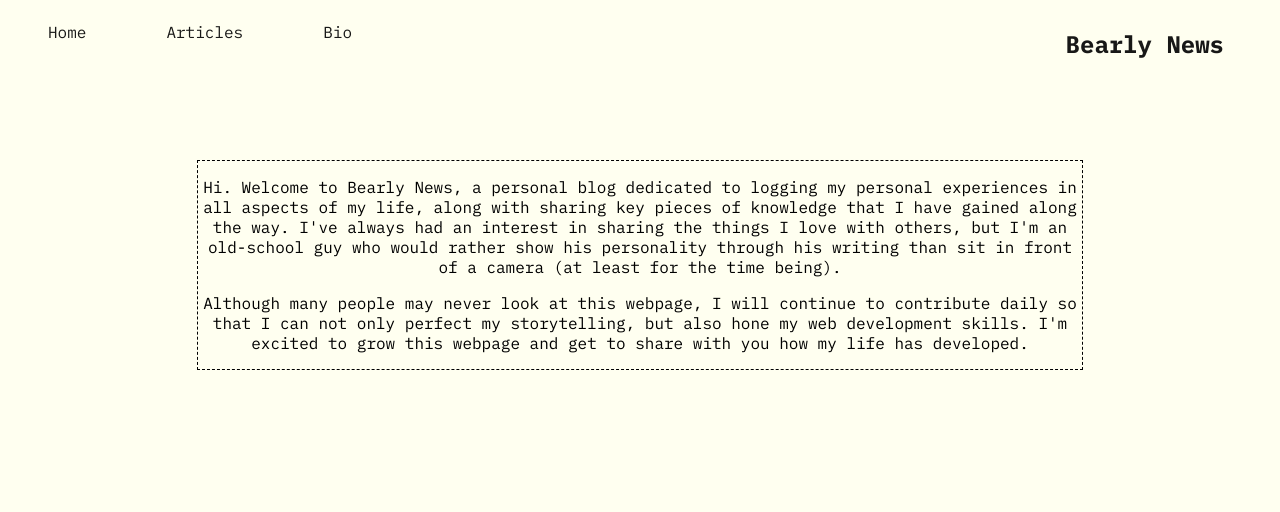
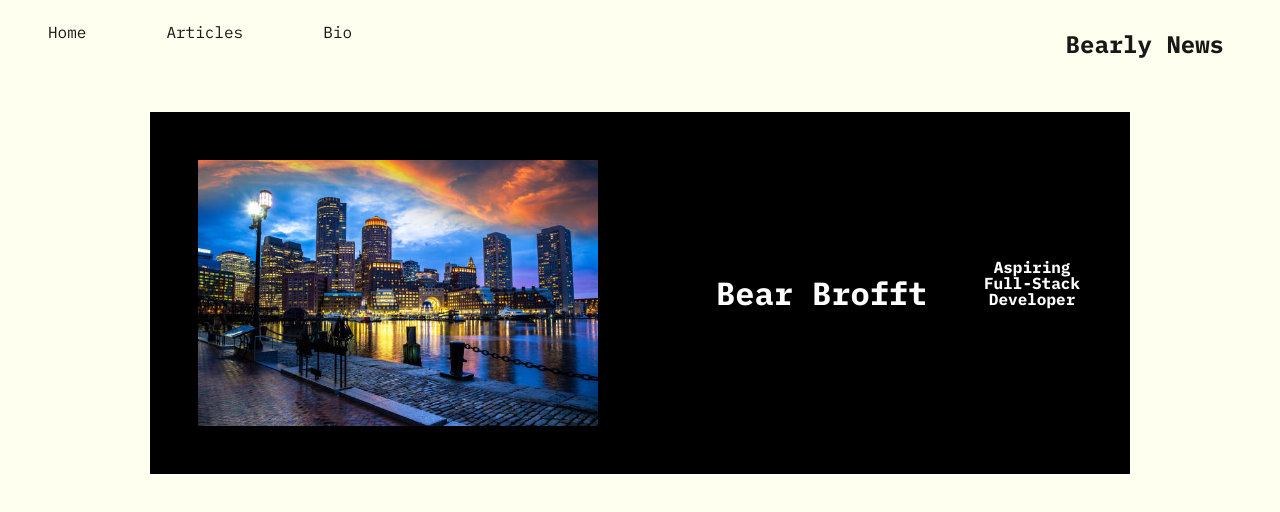
Before and after one commit to bearbrofft/BearlyNews, a plain HTML site: page index.htm in a window 1280 px wide. Drawn offline with Linux system fonts and the light colour scheme.

Commit message:
idk what i am doing

```diff
--- a/index.htm
+++ b/index.htm
@@ -12,16 +12,40 @@
 
 <style>
 
-    p.intro{
+    #intro {
         font-family: "IBM Plex Mono";
         text-align: center;
+        margin-left: 4rem;
+        margin-top: 0;
+        margin-bottom: 0;
+        color: white;
+        width: 100%;
+        position: relative;
+    }
+    #sub-intro {
+        font-family: "IBM Plex Mono";
+        text-align: center;
+        margin-top: 0;
+        color: white;
+        line-height: 1rem;
+        position: relative;
     }
     .container {
         width: 70%;
+        height: 40%;
         margin-right: auto;
         margin-left: auto;
-        border: 1px dashed black;
-        margin-top: 5rem;
+        margin-bottom: 3rem;
+        margin-top: 2rem;
+        padding: 3rem;
+        display: flex;
+        align-items: center;
+        justify-content: center;
+        background-color: black;
+    }
+    .skyline {
+        float: left;
+        padding: 3rem;
     }
 
 
@@ -57,17 +81,9 @@
 
 
     <div class="container">
-        <p class="intro">
-            Hi. Welcome to Bearly News, a personal blog dedicated to logging my personal experiences in all aspects of my life,
-            along with sharing key pieces of knowledge that I have gained along the way. I've always had an interest in sharing
-            the things I love with others, but I'm an old-school guy who would rather show his personality through his writing than
-            sit in front of a camera (at least for the time being).
-        </p>
-        <p class="intro">
-            Although many people may never look at this webpage, I will continue to contribute daily so that I can not only perfect my
-            storytelling, but also hone my web development skills. I'm excited to grow this webpage and get to share with you how my life
-            has developed.
-        </p>
+        <img id="skyline" src="images/skyline.jpg" alt="Boston Skyline" title="Boston Skyline" width="400px">
+        <h1 id="intro">Bear Brofft</h1>
+        <h4 id="sub-intro">Aspiring Full-Stack Developer</h4>
     </div>
 
 
--- a/style.css
+++ b/style.css
@@ -8,6 +8,7 @@ html, body {
     padding-right: 3rem;
 }
 .topnav {
+    margin-top: 0%;
     opacity: 90%;
     overflow: hidden;
     font-family: "IBM Plex Mono";
```
Also changed, not shown: hiking.htm (+2 -1 lines), running.htm (+16 -0 lines), style.htm (+3 -0 lines), images/skyline.jpg (added).
